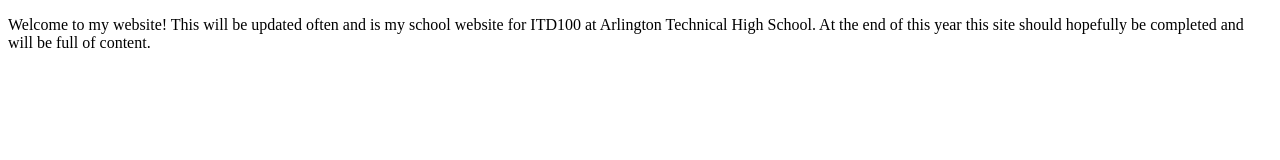
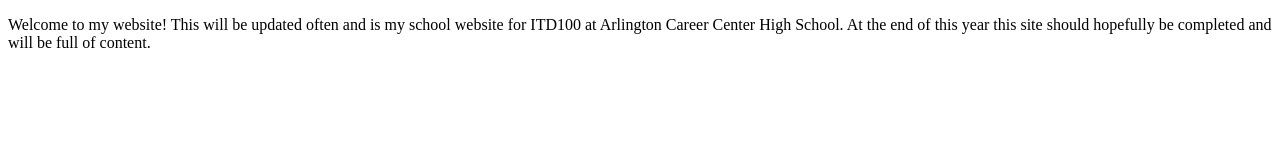
Before and after one commit to GoldenMaca/GoldenMaca.github.io, a plain HTML site: page practice/minimal.html in a window 1280 px wide. Drawn offline with Linux system fonts and the light colour scheme.

Commit message:
Satisfying Ethan's request

```diff
--- a/practice/minimal.html
+++ b/practice/minimal.html
@@ -6,7 +6,7 @@
 
 </head>
 <body>
-	<p>Welcome to my website! This will be updated often and is my school website for ITD100 at Arlington Technical High School. At the end of this year this site should hopefully be completed and will be full of content.</p>
+	<p>Welcome to my website! This will be updated often and is my school website for ITD100 at Arlington Career Center High School. At the end of this year this site should hopefully be completed and will be full of content.</p>
 
 </body>
 </html>
```
